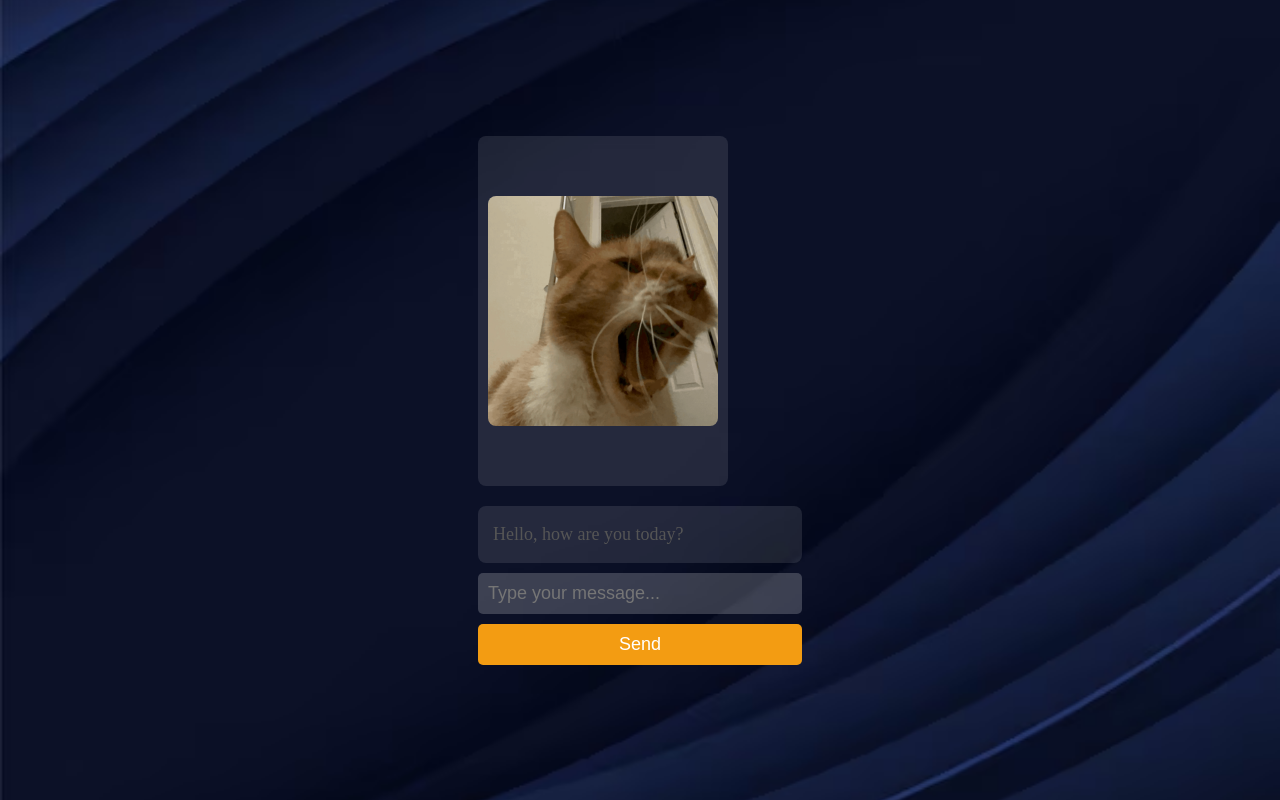
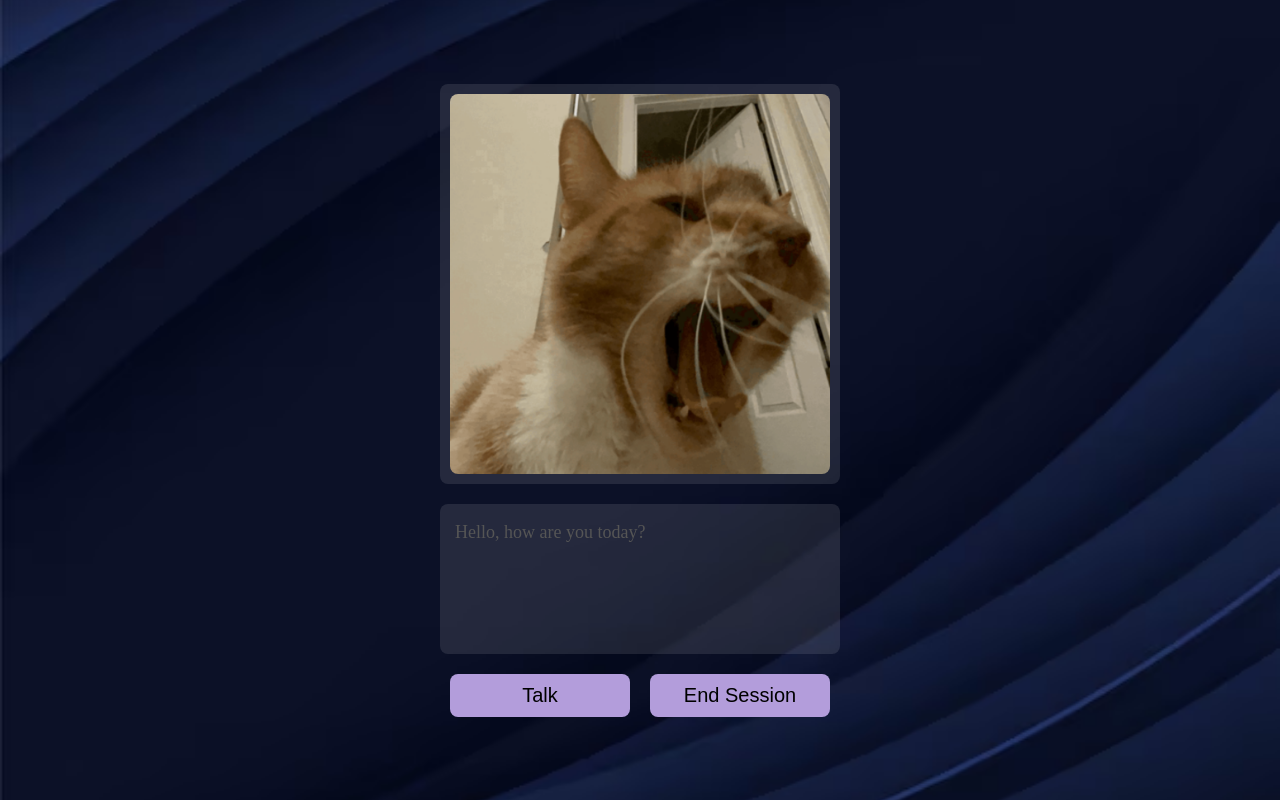
Before and after one commit to TreyBernard/TheraBot, a React (Create React App) app in the folder frontend/: page /main in a window 1280 px wide. Built offline with nearby package versions, Linux system fonts and the light colour scheme; a web font is replaced by a local one.

Commit message:
fixed requirements, added frontend changes

```diff
--- a/frontend/src/components/login/MainPage.jsx
+++ b/frontend/src/components/login/MainPage.jsx
@@ -4,6 +4,8 @@ import axios from "axios";
 import "./mainpage.css";
 import avatar1 from "./cat1.png";
 import avatar2 from "./cat2.png";
+import { useNavigate } from "react-router-dom";
+
 
 const MainPage = () => {
     const location = useLocation();
@@ -13,14 +15,16 @@ const MainPage = () => {
     const [botResponse, setBotResponse] = useState("Hello, how are you today?");
     const [userMessage, setUserMessage] = useState("");
     const [loading, setLoading] = useState(false);
+    const [isTalking, setIsTalking] = useState(false); // Loading state
+    const navigate = useNavigate(); // Loading state
 
+    // Avatar animation (blinking effect)
     useEffect(() => {
         const interval = setInterval(() => {
             setAvatar((prev) => (prev === avatar1 ? avatar2 : avatar1));
         }, 200);
         return () => clearInterval(interval);
     }, []);
-
     const sendMessage = async () => {
         if (userMessage.trim() === "") return; // Prevent empty messages
 
@@ -47,6 +51,12 @@ const MainPage = () => {
             setLoading(false);
         }
     };
+    const handleTalk = () => {
+        setIsTalking((prev) => !prev);
+    };
+    const handleStop = () => {
+        navigate("/");
+    };
 
     return (
         <div className="main-page">
@@ -56,18 +66,10 @@ const MainPage = () => {
             <div className="chat-box">
                 <p>{botResponse}</p>
             </div>
-            <input
-                type="text"
-                placeholder="Type your message..."
-                value={userMessage}
-                onChange={(e) => setUserMessage(e.target.value)}
-                onKeyDown={(e) => e.key === "Enter" && sendMessage()}
-                disabled={loading}
-                className="chat-input"
-            />
-            <button onClick={sendMessage} disabled={loading} className="send-btn">
-                {loading ? "Loading..." : "Send"}
-            </button>
+            <div className="button-box">
+                <button className ="talk-toggle" onClick = {handleTalk}> {isTalking ? "Stop" : "Talk"} </button>
+                <button className = "stop-btn" onClick = {handleStop}> End Session </button>
+            </div>
         </div>
     );
 };
--- a/frontend/src/components/login/mainpage.css
+++ b/frontend/src/components/login/mainpage.css
@@ -32,8 +32,8 @@ body{
 }
 
 .avatar-box{
-    width: 250px;
-    height: 350px;
+    width: 400px;
+    height: 400px;
     display: flex;
     align-items: center;
     justify-content: center;
@@ -53,44 +53,28 @@ body{
 .chat-box{
     width: 100%;
     max-width: 400px;
+    height: 150px;
     padding: 15px;
     border-radius: 8px;
     background-color: rgba(255, 255, 255, 0.1);
     font-size: 20px;
     color: #ffffff;
 }
-
-.chat-input {
-    width: 100%;
-    padding: 10px;
-    margin-top: 10px;
-    border-radius: 5px;
-    border: none;
-    font-size: 18px;
-    background: rgba(255, 255, 255, 0.2);
-    color: white;
+.button-box{
+    display: flex;
+    justify-content: center;
+    align-items: center;
+    margin-top: 20px;
 }
-
-.chat-input:focus {
-    outline: none;
-    border: 2px solid #f39c12;
-}
-
-.send-btn {
-    margin-top: 10px;
-    padding: 10px 15px;
-    border: none;
-    background-color: #f39c12;
-    color: white;
-    font-size: 18px;
+.talk-toggle,.stop-btn{
+    padding: 10px 20px;
+    border-radius: 8px;
+    background-color: #b39ddb;
+    color: #000000;
+    font-size: 20px;
     cursor: pointer;
-    border-radius: 5px;
-}
-
-.send-btn:disabled {
-    background-color: gray;
-    cursor: not-allowed;
-}
+    margin: 0 10px;
+    transition: all 0.5s ease-in-out;}
 
 
 @media (max-width: 600px){
```
Also changed, not shown: 1 other file (tests, documents, lock files or other folders).
